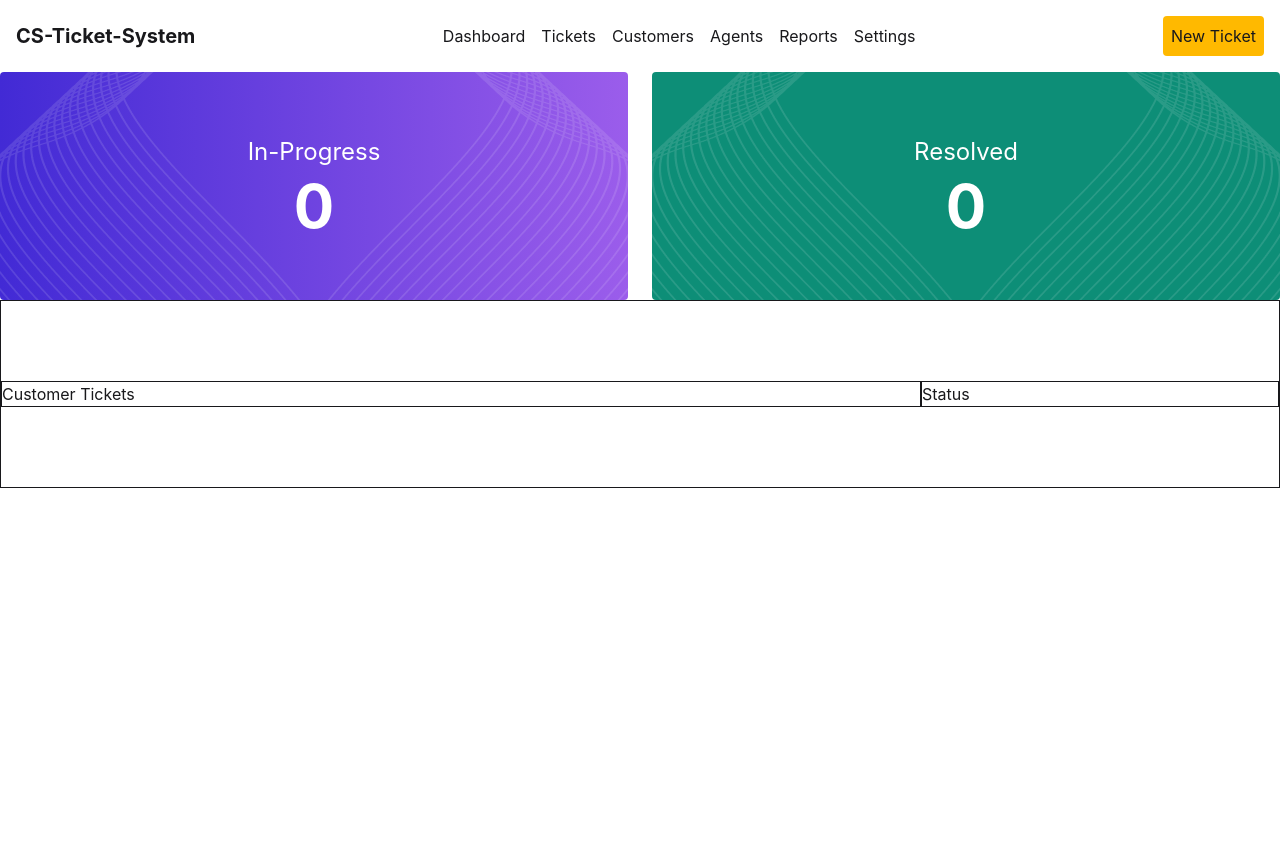
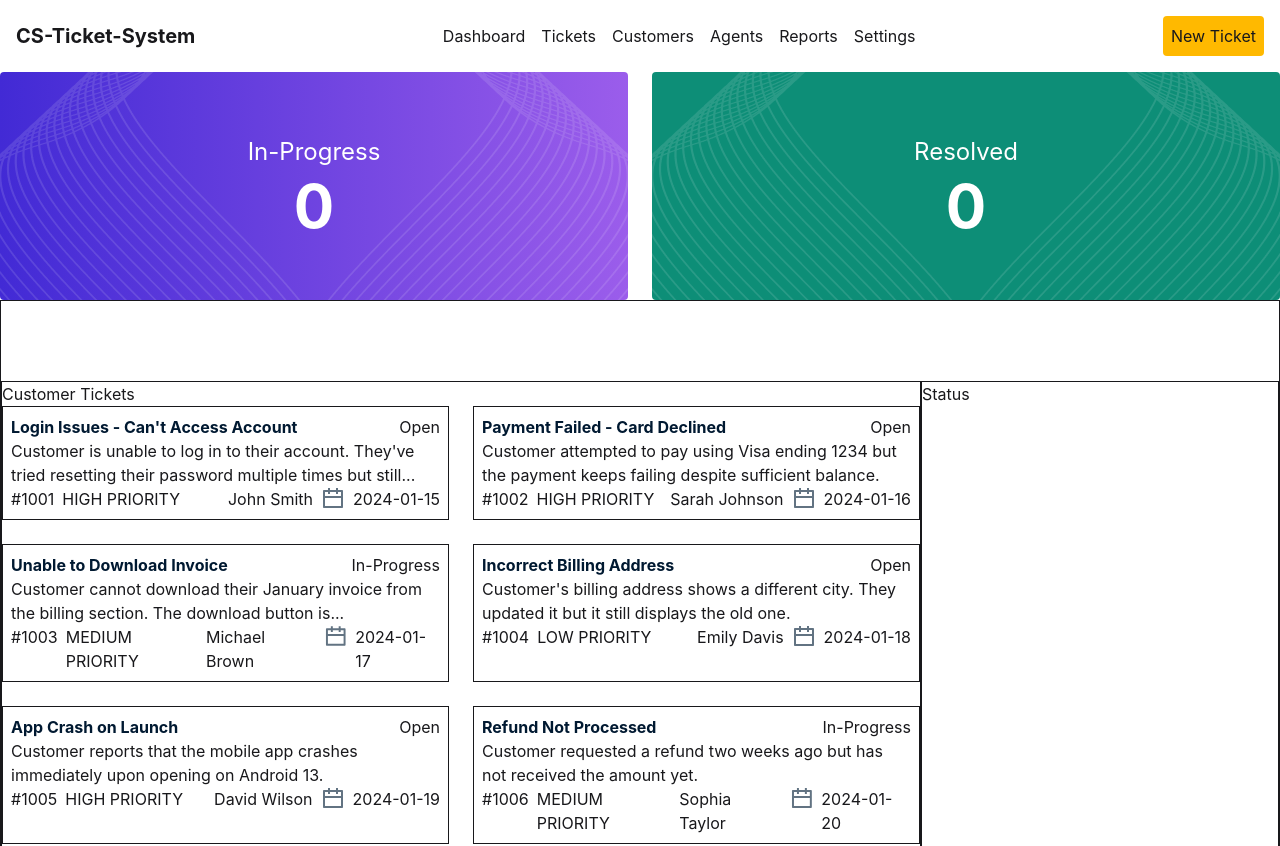
Before and after one commit to Noman172590/Customer_Support_Ticket_Syste, a React (Vite) app: page / in a window 1280 px wide. Shown: the top 846 px of the page. Before the commit the page ends 800 px from the top, so only its background shows below. Built offline with nearby package versions, Linux system fonts and the light colour scheme.

Commit message:
update code ticket

```diff
--- a/src/Components/Ticket/Ticket.jsx
+++ b/src/Components/Ticket/Ticket.jsx
@@ -1,19 +1,46 @@
-import React, { use } from 'react';
+import React, { use } from "react";
+import { DateIcon } from "../../assets";
 
-const Ticket = ({data}) => {
-   const overAllData=use(data)
-   const singeData=overAllData.data
-   console.log(singeData);
-    return (
-        <div className='max-w-7xl mx-auto border py-20'>
-            <dinov className='grid grid-cols-[minmax(0,1fr)_358px]'>
-                <div className='border'>
-                    Customer Tickets
+const Ticket = ({ data }) => {
+  const overAllData = use(data);
+  const singeData = overAllData.data;
+  console.log(singeData);
+  return (
+    <div className="max-w-7xl mx-auto border py-20">
+      <div className="grid grid-cols-[minmax(0,1fr)_358px]">
+        <div className="border">
+          <p>Customer Tickets</p>
+          <div className="grid grid-cols-2 gap-6">
+            {singeData.map((item) => (
+              <div className="border p-2">
+                <div className="flex justify-between">
+                  <p className="text-[#001931] font-bold">
+  {item.title}
+</p>
+                  <p>{item.status}</p>
                 </div>
-                <div className='border'>Status</div>
-            </dinov>
+                <p>{item.description}</p>
+                <div className="flex justify-between">
+                  <div className="flex gap-2">
+                    <p>#{item.id}</p>
+                    <p>{item.priority} PRIORITY</p>
+                  </div>
+                  <div className="flex gap-2">
+                    <p>{item.customer}</p>
+                    <div className="flex gap-2 ">
+                      <DateIcon />
+                      {item.date}
+                    </div>
+                  </div>
+                </div>
+              </div>
+            ))}
+          </div>
         </div>
-    );
+        <div className="border">Status</div>
+      </div>
+    </div>
+  );
 };
 
 export default Ticket;
--- a/src/assets/index.js
+++ b/src/assets/index.js
@@ -1,5 +1,10 @@
 // image part
 import backgroundImage from './image/vector1.png';
+import DateIcon from './image/ri_calendar-line.svg?react';
 
+// export in image
+export{backgroundImage}
 
-export{backgroundImage}
+//export in svg
+
+export{DateIcon}
```
Also changed, not shown: src/assets/image/ri_calendar-line.svg (added).
